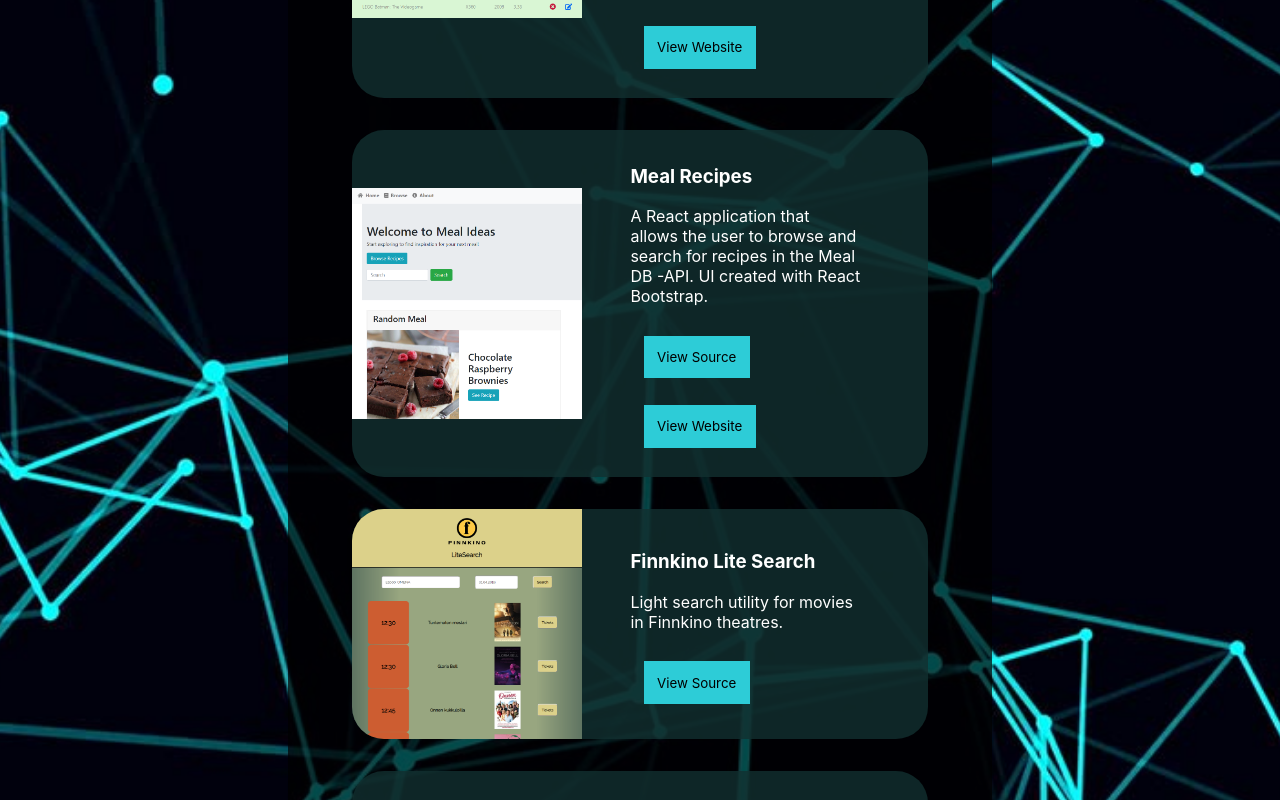
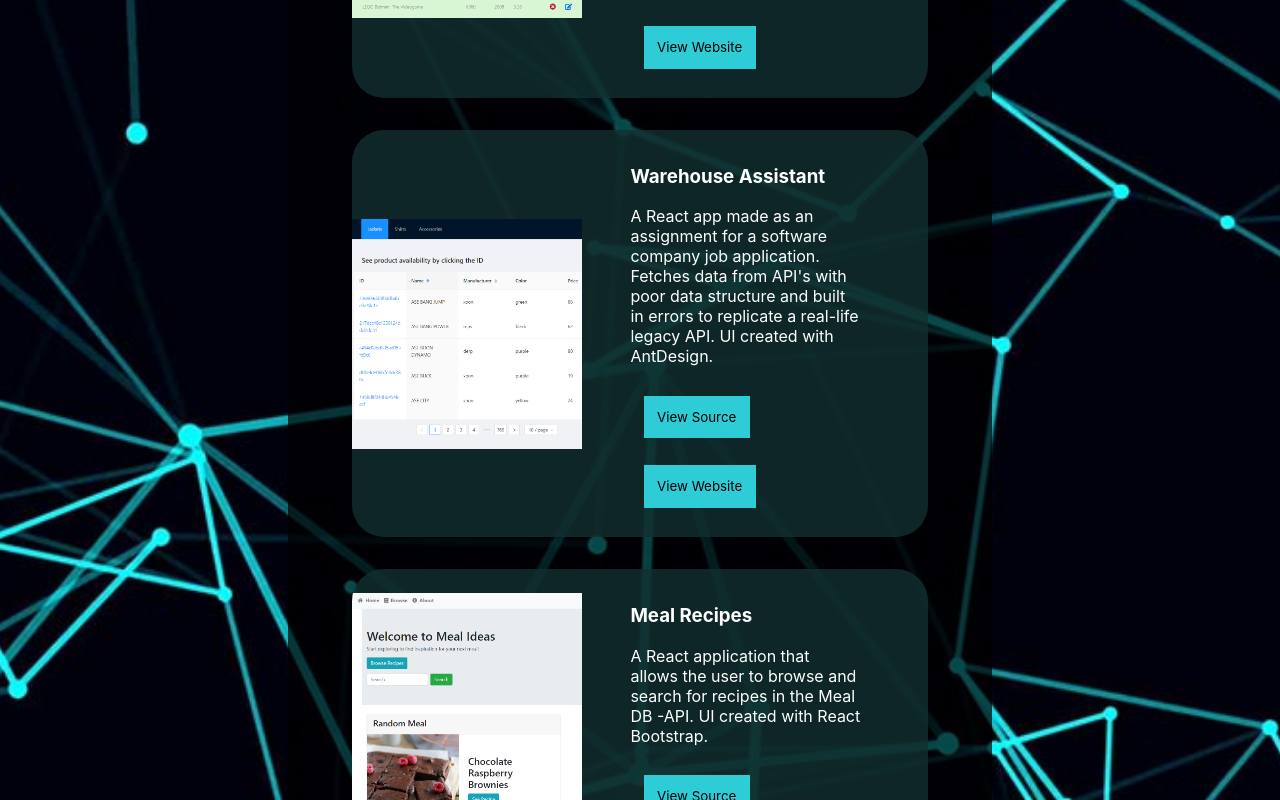
Before and after one commit to hk279/portfolio, a React (Create React App) app: page / in a window 1280 px wide. Shown: the part 2400-3200 px from the top of the page. Built offline with nearby package versions, Linux system fonts and the light colour scheme.

Commit message:
Changed a project

```diff
--- a/src/components/Projects.js
+++ b/src/components/Projects.js
@@ -6,6 +6,7 @@ import videoGameSales from "../images/video_game_sales.PNG";
 import finnkinoSearch from "../images/finnkino_search.PNG";
 import mealRecipes from "../images/meal_recipes.png";
 import movieSearchLogin from "../images/movies_search_login.png";
+import warehouseAssistant from "../images/warehouse_assistant.PNG";
 
 class Projects extends React.Component {
     constructor(props) {
@@ -29,18 +30,19 @@ class Projects extends React.Component {
                     siteUrl: "https://node-mongo-games-frontend.herokuapp.com/",
                 },
                 {
+                    title: "Warehouse Assistant",
+                    description:
+                        "A React app made as an assignment for a software company job application. Fetches data from API's with poor data structure and built in errors to replicate a real-life legacy API. UI created with AntDesign.",
+                    image: warehouseAssistant,
+                    sourceUrl: "https://github.com/hk279/Reaktor-assignment-2020",
+                    siteUrl: "http://reaktor-task.herokuapp.com/",
+                },
+                {
                     title: "Meal Recipes",
                     description:
                         "A React application that allows the user to browse and search for recipes in the Meal DB -API. UI created with React Bootstrap.",
                     image: mealRecipes,
                     sourceUrl: "https://github.com/hk279/MealRecipes",
-                    siteUrl: "https://meal-recipes-app.herokuapp.com/",
-                },
-                {
-                    title: "Finnkino Lite Search",
-                    description: "Light search utility for movies in Finnkino theatres.",
-                    image: finnkinoSearch,
-                    sourceUrl: "https://github.com/hk279/movies_webapp",
                     siteUrl: "",
                 },
                 {
```
Also changed, not shown: src/images/warehouse_assistant.PNG (added).
